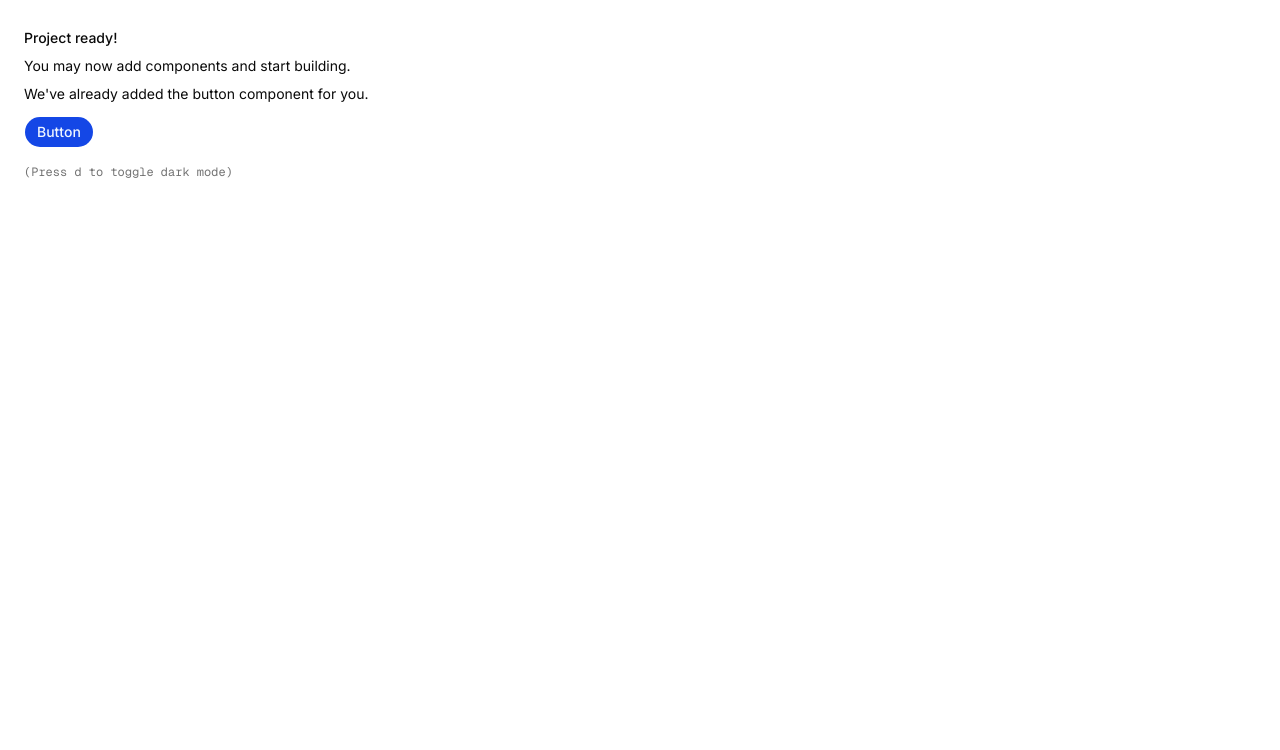
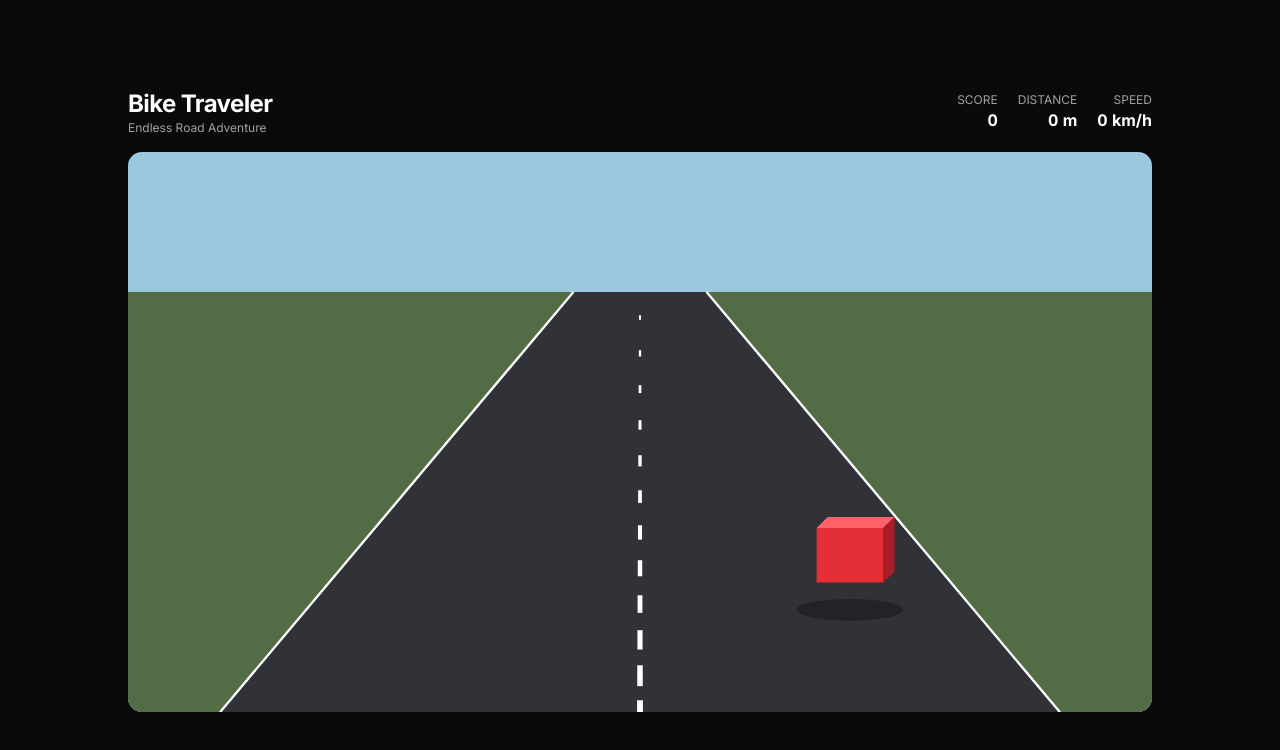
Before and after one commit to jeremiskie/bike-traveler, a Next.js app: page / in a window 1280 px wide. Shown: the top 750 px of the page. Built offline with nearby package versions, Linux system fonts and the light colour scheme.

Commit message:
Initialize game scene

```diff
--- a/app/page.tsx
+++ b/app/page.tsx
@@ -1,19 +1,12 @@
-import { Button } from "@/components/ui/button"
 
-export default function Page() {
+import GameScene from "@/components/game/GameScene";
+
+export default function Home() {
   return (
-    <div className="flex min-h-svh p-6">
-      <div className="flex max-w-md min-w-0 flex-col gap-4 text-sm leading-loose">
-        <div>
-          <h1 className="font-medium">Project ready!</h1>
-          <p>You may now add components and start building.</p>
-          <p>We&apos;ve already added the button component for you.</p>
-          <Button className="mt-2">Button</Button>
-        </div>
-        <div className="font-mono text-xs text-muted-foreground">
-          (Press <kbd>d</kbd> to toggle dark mode)
-        </div>
+    <main className="min-h-screen bg-neutral-950 flex items-center justify-center p-4">
+      <div className="w-full max-w-5xl">
+        <GameScene />
       </div>
-    </div>
-  )
+    </main>
+  );
 }
--- /dev/null
+++ b/components/game/GameCharacter.tsx
@@ -0,0 +1,77 @@
+
+"use client";
+
+import type { CharacterConfig } from "@/types/game";
+
+interface GameCharacterProps {
+  width: number;
+  height: number;
+  config?: Partial<CharacterConfig>;
+}
+
+export default function GameCharacter({
+  width,
+  height,
+  config,
+}: GameCharacterProps) {
+  const size = Math.max(
+    28,
+    width * (config?.sizeRatio ?? 0.065)
+  );
+
+  const center = width / 2;
+  const roadWidth = width * 0.82;
+
+  const lane = config?.lane ?? "right";
+
+  const x =
+    lane === "right"
+      ? center + roadWidth * 0.25
+      : center - roadWidth * 0.25;
+
+  const y = height * (config?.verticalPosition ?? 0.72);
+
+  return (
+    <svg
+      className="absolute inset-0 h-full w-full pointer-events-none"
+      viewBox={`0 0 ${width} ${height}`}
+      preserveAspectRatio="none"
+    >
+      {/* Shadow */}
+      <ellipse
+        cx={x}
+        cy={y + size}
+        rx={size * 0.8}
+        ry={size * 0.2}
+        fill="rgba(0,0,0,0.3)"
+      />
+
+      {/* Character body */}
+      <rect
+        x={x - size / 2}
+        y={y - size / 2}
+        width={size}
+        height={size}
+        fill="#e52e35"
+      />
+
+      {/* Top face */}
+      <path
+        d={`M ${x - size / 2} ${y - size / 2}
+            L ${x - size / 3} ${y - size * 0.7}
+            L ${x + size * 0.67} ${y - size * 0.7}
+            L ${x + size / 2} ${y - size / 2} Z`}
+        fill="#ff6268"
+      />
+
+      {/* Side face */}
+      <path
+        d={`M ${x + size / 2} ${y - size / 2}
+            L ${x + size * 0.67} ${y - size * 0.7}
+            L ${x + size * 0.67} ${y + size * 0.3}
+            L ${x + size / 2} ${y + size / 2} Z`}
+        fill="#a91d27"
+      />
+    </svg>
+  );
+}
--- /dev/null
+++ b/components/game/GameHeader.tsx
@@ -0,0 +1,52 @@
+
+"use client";
+
+interface GameHeaderProps {
+  title?: string;
+  score?: number;
+  distance?: number;
+  speed?: number;
+}
+
+export default function GameHeader({
+  title = "Bike Traveler",
+  score = 0,
+  distance = 0,
+  speed = 0,
+}: GameHeaderProps) {
+  return (
+    <header className="mb-4 flex flex-wrap items-center justify-between gap-4 text-white">
+      {/* Game title */}
+      <div>
+        <h1 className="text-2xl font-bold tracking-tight">
+          {title}
+        </h1>
+        <p className="text-xs text-neutral-400">
+          Endless Road Adventure
+        </p>
+      </div>
+
+      {/* Game statistics */}
+      <div className="flex items-center gap-5">
+        <div className="text-right">
+          <p className="text-xs text-neutral-400">SCORE</p>
+          <p className="font-bold tabular-nums">{score}</p>
+        </div>
+
+        <div className="text-right">
+          <p className="text-xs text-neutral-400">DISTANCE</p>
+          <p className="font-bold tabular-nums">
+            {distance} m
+          </p>
+        </div>
+
+        <div className="text-right">
+          <p className="text-xs text-neutral-400">SPEED</p>
+          <p className="font-bold tabular-nums">
+            {speed} km/h
+          </p>
+        </div>
+      </div>
+    </header>
+  );
+}
--- /dev/null
+++ b/components/game/GameRoad.tsx
@@ -0,0 +1,91 @@
+
+"use client";
+
+import { useRef } from "react";
+import type { RoadConfig } from "@/types/game";
+
+interface GameRoadProps {
+  width: number;
+  height: number;
+  offset: number;
+  config?: Partial<RoadConfig>;
+}
+
+export default function GameRoad({
+  width,
+  height,
+  offset,
+  config,
+}: GameRoadProps) {
+  const horizon = height * (config?.horizonRatio ?? 0.25);
+  const center = width / 2;
+
+  const topWidth = width * (config?.topWidthRatio ?? 0.13);
+  const bottomWidth = width * (config?.bottomWidthRatio ?? 0.82);
+
+  const roadPath = `
+    M ${center - topWidth / 2} ${horizon}
+    L ${center + topWidth / 2} ${horizon}
+    L ${center + bottomWidth / 2} ${height}
+    L ${center - bottomWidth / 2} ${height}
+    Z
+  `;
+
+  const dashCount = 12;
+  const cycle = (height - horizon) / dashCount;
+
+  return (
+    <svg
+      width={width}
+      height={height}
+      viewBox={`0 0 ${width} ${height}`}
+      className="absolute inset-0 h-full w-full"
+      preserveAspectRatio="none"
+    >
+      {/* Environment */}
+      <rect width={width} height={height} fill="#9bc8df" />
+      <rect
+        y={horizon}
+        width={width}
+        height={height - horizon}
+        fill="#526c45"
+      />
+
+      {/* Road */}
+      <path d={roadPath} fill="#303238" />
+
+      {/* Road edges */}
+      <path
+        d={`M ${center - topWidth / 2} ${horizon}
+            L ${center - bottomWidth / 2} ${height}
+            M ${center + topWidth / 2} ${horizon}
+            L ${center + bottomWidth / 2} ${height}`}
+        fill="none"
+        stroke="white"
+        strokeWidth="3"
+      />
+
+      {/* Moving center line */}
+      {Array.from({ length: dashCount }).map((_, index) => {
+        const progress =
+          ((index * cycle + offset) % (height - horizon)) /
+          (height - horizon);
+
+        const y = horizon + progress * (height - horizon);
+        const dashHeight = 5 + progress * 28;
+        const dashWidth = 2 + progress * 5;
+
+        return (
+          <rect
+            key={index}
+            x={center - dashWidth / 2}
+            y={y}
+            width={dashWidth}
+            height={dashHeight}
+            fill="white"
+          />
+        );
+      })}
+    </svg>
+  );
+}
--- /dev/null
+++ b/components/game/GameScene.tsx
@@ -0,0 +1,47 @@
+
+"use client";
+
+import { useCallback, useState } from "react";
+import GameRoad from "./GameRoad";
+import GameCharacter from "./GameCharacter";
+import GameHeader from "./GameHeader";
+import { useGameAnimation } from "@/hooks/useGameAnimation";
+
+export default function GameScene() {
+  const [offset, setOffset] = useState(0);
+
+  const updateFrame = useCallback((deltaTime: number) => {
+    setOffset((previous) => (previous + 3 * deltaTime) % 10000);
+  }, []);
+
+  useGameAnimation({ onFrame: updateFrame });
+
+  return (
+    <div className="w-full">
+      <GameHeader
+        title="Bike Traveler"
+        score={0}
+        distance={0}
+        speed={0}
+      />
+
+      <div className="relative h-[70vh] min-h-[400px] w-full overflow-hidden rounded-xl">
+        <GameRoad
+          width={1200}
+          height={800}
+          offset={offset}
+        />
+
+        <GameCharacter
+          width={1200}
+          height={800}
+          config={{
+            lane: "right",
+            sizeRatio: 0.065,
+            verticalPosition: 0.72,
+          }}
+        />
+      </div>
+    </div>
+  );
+}
--- /dev/null
+++ b/hooks/useGameAnimation.ts
@@ -0,0 +1,39 @@
+
+"use client";
+
+import { useEffect, useRef } from "react";
+
+interface UseGameAnimationProps {
+  onFrame: (deltaTime: number) => void;
+}
+
+export function useGameAnimation({
+  onFrame,
+}: UseGameAnimationProps) {
+  const callbackRef = useRef(onFrame);
+
+  useEffect(() => {
+    callbackRef.current = onFrame;
+  }, [onFrame]);
+
+  useEffect(() => {
+    let animationId = 0;
+    let previousTime = 0;
+
+    const animate = (time: number) => {
+      const deltaTime = previousTime
+        ? Math.min((time - previousTime) / 16.67, 3)
+        : 1;
+
+      previousTime = time;
+
+      callbackRef.current(deltaTime);
+
+      animationId = requestAnimationFrame(animate);
+    };
+
+    animationId = requestAnimationFrame(animate);
+
+    return () => cancelAnimationFrame(animationId);
+  }, []);
+}
--- /dev/null
+++ b/types/game.ts
@@ -0,0 +1,18 @@
+
+export interface GameDimensions {
+  width: number;
+  height: number;
+}
+
+export interface RoadConfig {
+  horizonRatio: number;
+  topWidthRatio: number;
+  bottomWidthRatio: number;
+  speed: number;
+}
+
+export interface CharacterConfig {
+  lane: "left" | "right";
+  sizeRatio: number;
+  verticalPosition: number;
+}
```
